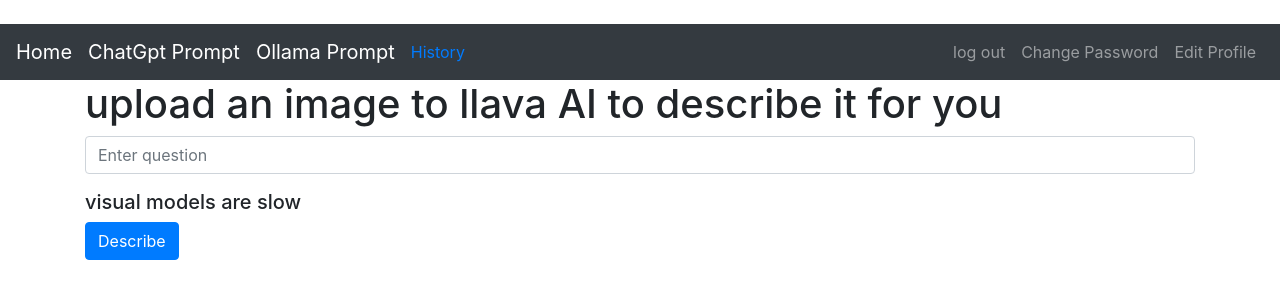
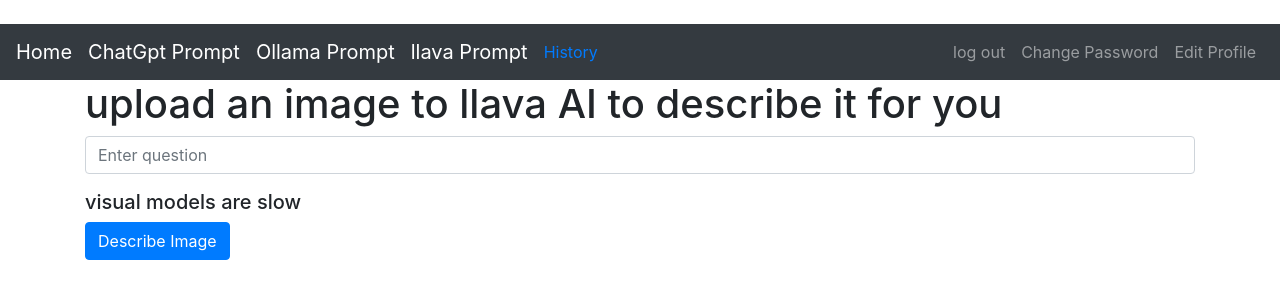
Before and after one commit to pavlicic1marko/AI-integrations, a Django app: page /llava-prompt/ in a window 1280 px wide. Shown: the top 300 px of the page. Run offline with Django 5.2, Linux system fonts and the light colour scheme; the visitor is signed in with stand-in values (Sample User, id 1); some libraries are stand-ins or nearby versions.

Commit message:
refactor, add page to navbar, edit button text, save prompt to history

```diff
--- a/AI_Integrations/djangoWebapp/templates/authenticate/base.html
+++ b/AI_Integrations/djangoWebapp/templates/authenticate/base.html
@@ -19,6 +19,8 @@
       {% endif %}
       {% if user.is_authenticated %}
         <a class="navbar-brand" href="{% url 'ollama-prompt' %}">Ollama Prompt</a>
+        <a class="navbar-brand" href="{% url 'llava-prompt' %}">llava Prompt</a>
+
       {% endif %}
       {% if user.is_authenticated %}
         <a class="chat-history" href="{% url 'history' %}">History</a>
--- a/AI_Integrations/djangoWebapp/templates/authenticate/llava-prompt.html
+++ b/AI_Integrations/djangoWebapp/templates/authenticate/llava-prompt.html
@@ -13,7 +13,7 @@
 
 
 
-      <button type="submit" class="btn btn-primary">Describe</button>
+      <button type="submit" class="btn btn-primary">Describe Image</button>
     </form>
     {% for field in questions %}
         <p> question: {{ field.question }} </p>
--- a/AI_Integrations/djangoWebapp/urls.py
+++ b/AI_Integrations/djangoWebapp/urls.py
@@ -11,6 +11,6 @@ urlpatterns = [
     path('chat-history/', views.user_chat_history, name='history'),
     path('edit_profile/', views.edit_profile, name='edit_profile'),
     path('change_password/', views.change_password, name='change_password'),
-    path('llava-prompt/', views.llava_promp_page, name='change_password'),
+    path('llava-prompt/', views.llava_promp_page, name='llava-prompt'),
 
 ]
--- a/AI_Integrations/djangoWebapp/views.py
+++ b/AI_Integrations/djangoWebapp/views.py
@@ -131,6 +131,10 @@ def llava_promp_page(request):
         if request.method == 'POST':
             question = request.POST.get('question')
             image_description = describe_image()
+
+            chat_gpt_prompt = ChatGptPrompts(question=question, answer=image_description, user=request.user, aiModel='llava:7b')
+            chat_gpt_prompt.save()  # Save to the database
+
             return render(request, 'authenticate/llava-prompt.html',{'questions': [{'question':'describe image','answer':image_description}]} )
 
         else:
```
